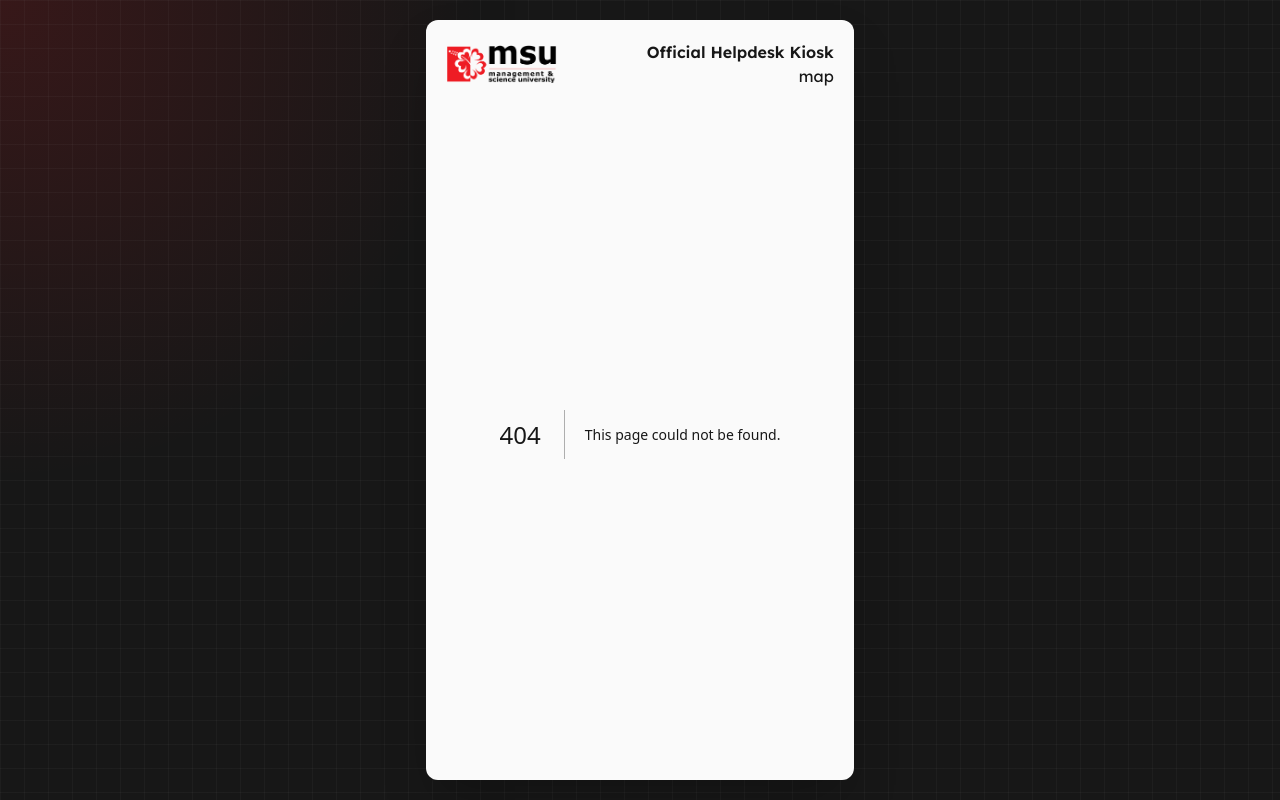
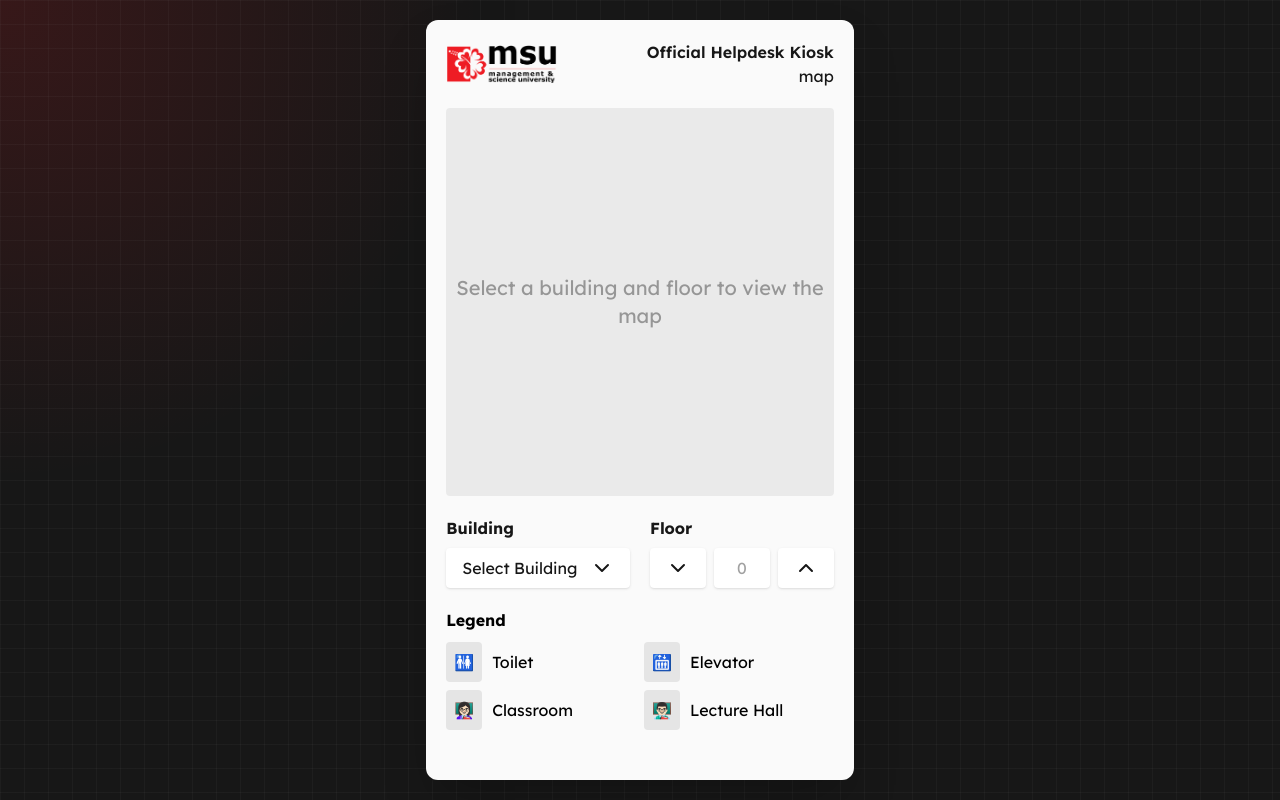
Before and after one commit to 0xLighted/msu-kiosk-demo, a Next.js app: page /map in a window 1280 px wide. Before the commit this address had no page. Built offline with nearby package versions, Linux system fonts and the light colour scheme.

Commit message:
added button component for reusability and added more pages

```diff
--- a/app/chat/page.tsx
+++ b/app/chat/page.tsx
@@ -76,7 +76,7 @@ export default function Chat() {
 							transition={{ duration: 0.3, ease: "easeInOut" }}
 							className="overflow-hidden"
 						>
-							<div className="text-dark bg-white/50 p-2 rounded-md">
+							<div className="text-dark rounded-md">
 								<Keyboard
 									keyboardRef={(r: any) => (keyboard.current = r)}
 									onChange={onKeyboardChange}
--- /dev/null
+++ b/app/map/page.tsx
@@ -0,0 +1,33 @@
+"use client"
+
+import { useState } from "react";
+import MapDisplay from "@/components/map/map-display";
+import MapControls from "@/components/map/map-controls";
+import MapLegend from "@/components/map/map-legend";
+
+export default function MapPage() {
+    const [selectedBuilding, setSelectedBuilding] = useState<string>("");
+    const [selectedFloor, setSelectedFloor] = useState<string>("");
+
+    // Mock data - replace with actual data from API
+    const buildings = { "Management Tower": 20, "Academic Tower": 10, "Science Tower": 15, "Medical Centre": 25 };
+
+    return (
+        <div className="flex flex-1 flex-col gap-5">
+            <MapDisplay
+                building={selectedBuilding}
+                floor={selectedFloor}
+            />
+
+            <MapControls
+                buildings={buildings}
+                selectedBuilding={selectedBuilding}
+                selectedFloor={selectedFloor}
+                onBuildingChange={setSelectedBuilding}
+                onFloorChange={setSelectedFloor}
+            />
+
+            <MapLegend />
+        </div>
+    );
+}
--- /dev/null
+++ b/app/services/page.tsx
@@ -0,0 +1,35 @@
+import MenuButton from "@/components/ui/menu-button";
+
+export default function Services() {
+    const services = {
+        "Finance Department": {
+            "Payment portal": "https://www2.msu.edu.my/molpay/molpay_process_order.php",
+            "Get ticket": "/finance/get-ticket"
+        },
+        "Library": {
+            "Rent book": "/library/rent-book",
+            "Rent room": "/library/rent-room"
+        },
+        "IT Department": {
+            "Rent equipment": "/it/rent-equipment",
+            "Send inquiry": "/it/send-inquiry",
+            "Request assistance": "/it/request-assistance"
+        },
+        "Campus Department": {
+            "Book venue": "/campus/book-venue",
+            "Inquire a room": "/campus/inquire-room"
+        }
+    }
+    return (
+        <div className="flex flex-col gap-5">
+            {Object.entries(services).map(([label, options]) => (
+                <div className="flex w-full flex-col gap-3" key={label}>
+                    <h1 className="text-xl font-semibold">{label}</h1>
+                    {Object.entries(options).map(([optionLabel, path]) => (
+                        <MenuButton key={optionLabel} label={optionLabel} path={path} />
+                    ))}
+                </div>
+            ))}
+        </div>
+    );
+}
--- a/components/home/identity-confirmation.tsx
+++ b/components/home/identity-confirmation.tsx
@@ -1,3 +1,5 @@
+"use client"
+import Button from "@/components/ui/button";
 
 export default function IdentityConfirmation() {
 	return (
@@ -6,12 +8,12 @@ export default function IdentityConfirmation() {
 				Did I identify you correctly?
 			</div>
 			<div className="flex w-full gap-2">
-				<button className="p-2 w-full bg-white shadow-sm rounded-sm cursor-pointer hover:bg-crimson/20 transition-colors duration-200">
+				<Button>
 					Yes
-				</button>
-				<button className="p-2 w-full bg-white shadow-sm rounded-sm cursor-pointer hover:bg-crimson/20 transition-colors duration-200">
+				</Button>
+				<Button>
 					No
-				</button>
+				</Button>
 			</div>
 		</div>
 	);
--- /dev/null
+++ b/components/map/map-controls.tsx
@@ -0,0 +1,102 @@
+"use client"
+
+import { useState } from "react";
+import Button from "@/components/ui/button";
+import { ChevronDown, ChevronUp } from "lucide-react";
+
+interface MapControlsProps {
+    buildings: { [key: string]: number };
+    selectedBuilding: string;
+    selectedFloor: string;
+    onBuildingChange: (building: string) => void;
+    onFloorChange: (floor: string) => void;
+}
+
+export default function MapControls({
+    buildings,
+    selectedBuilding,
+    selectedFloor,
+    onBuildingChange,
+    onFloorChange,
+}: MapControlsProps) {
+    const [isBuildingOpen, setIsBuildingOpen] = useState(false);
+
+    return (
+        <div className="flex gap-5">
+            {/* Building Section */}
+            <div className="flex flex-col gap-2 w-full">
+                <h2 className="font-bold ">Building</h2>
+
+                {/* Building Selector */}
+                <div className="relative">
+
+                    <Button
+                        onClick={() => setIsBuildingOpen(!isBuildingOpen)}
+                        className="flex items-center justify-between"
+                    >
+                        <span className="">
+                            {selectedBuilding || "Select Building"}
+                        </span>
+                        <ChevronDown />
+                    </Button>
+
+                    {isBuildingOpen && (
+                        <div className="absolute top-full left-0 w-full mt-1 bg-white border-2 border-neutral-200 rounded shadow-lg z-10 max-h-48 overflow-y-auto">
+                            {Object.keys(buildings).map((building) => (
+                                <Button
+                                    key={building}
+                                    onClick={() => {
+                                        onBuildingChange(building);
+                                        setIsBuildingOpen(false);
+                                    }}
+                                    className={`${selectedBuilding === building ? "bg-crimson/20" : ""}`}
+                                >
+                                    {building}
+                                </Button>
+                            ))}
+                        </div>
+                    )}
+                </div>
+            </div>
+
+            <div className="flex flex-col gap-2 w-full">
+                {/* Floor Section */}
+                <h2 className="font-bold">Floor</h2>
+
+                {/* Floor Selector */}
+                <div className="flex gap-2 items-center">
+                    <Button
+                        onClick={() => {
+                            const currentFloor = parseInt(selectedFloor) || 0;
+                            if (currentFloor > 0) {
+                                onFloorChange((currentFloor - 1).toString());
+                            }
+                        }}
+                        className="flex items-center justify-center w-fit"
+                        disabled={!selectedBuilding || parseInt(selectedFloor) <= 0}
+                    >
+                        <ChevronDown />
+                    </Button>
+
+                    <div className={`w-full p-2 px-4 bg-white shadow-sm rounded-sm text-center ${!selectedBuilding ? "bg-neutral-100 text-neutral-400" : ""}`}>
+                        {selectedFloor || "0"}
+                    </div>
+
+                    <Button
+                        onClick={() => {
+                            const currentFloor = parseInt(selectedFloor) || 0;
+                            const maxFloor = selectedBuilding ? buildings[selectedBuilding as keyof typeof buildings] : 0;
+                            if (currentFloor < maxFloor) {
+                                onFloorChange((currentFloor + 1).toString());
+                            }
+                        }}
+                        className="flex items-center justify-center w-fit"
+                        disabled={!selectedBuilding || parseInt(selectedFloor) >= (selectedBuilding ? buildings[selectedBuilding as keyof typeof buildings] : 0)}
+                    >
+                        <ChevronUp />
+                    </Button>
+                </div>
+            </div>
+        </div>
+    );
+}
--- /dev/null
+++ b/components/map/map-display.tsx
@@ -0,0 +1,23 @@
+interface MapDisplayProps {
+    building: string;
+    floor: string;
+}
+
+export default function MapDisplay({ building, floor }: MapDisplayProps) {
+    return (
+        <div className="w-full aspect-square bg-neutral-200 animate-pulse rounded-sm flex items-center justify-center">
+            {/* Placeholder for actual map - will be replaced with interactive map */}
+            <div className="text-center text-neutral-500">
+                {building && floor ? (
+                    <div>
+                        <p className="text-2xl font-semibold">{building}</p>
+                        <p className="text-xl">Level {floor}</p>
+                        <p className="text-sm mt-4">Map will be displayed here</p>
+                    </div>
+                ) : (
+                    <p className="text-xl">Select a building and floor to view the map</p>
+                )}
+            </div>
+        </div>
+    );
+}
--- /dev/null
+++ b/components/map/map-legend.tsx
@@ -0,0 +1,32 @@
+export default function MapLegend() {
+    const legendItems = [
+        { icon: "🚻", label: "Toilet" },
+        { icon: "🛗", label: "Elevator" },
+        { icon: "👩🏻‍🏫", label: "Classroom" },
+        { icon: "👨🏻‍🏫", label: "Lecture Hall" },
+    ];
+
+    return (
+        <div className="flex-1 flex flex-col gap-2.5">
+            {/* Legend Label */}
+            <h2 className="font-bold text-black">Legend</h2>
+
+            {/* Legend Items */}
+            <div className="grid grid-cols-2 gap-2">
+                {legendItems.map((item) => (
+                    <div
+                        key={item.label}
+                        className="flex gap-2.5 items-center"
+                    >
+                        {/* Icon placeholder */}
+                        <div className="p-2 bg-neutral-200 rounded-sm flex items-center justify-center">
+                            {item.icon}
+                        </div>
+                        {/* Label */}
+                        <p className="text-black">{item.label}</p>
+                    </div>
+                ))}
+            </div>
+        </div>
+    );
+}
--- /dev/null
+++ b/components/ui/button.tsx
@@ -0,0 +1,14 @@
+import { cn } from "@/lib/utils";
+
+interface ButtonProps {
+    children: React.ReactNode;
+    className?: string;
+    onClick?: () => void;
+    disabled?: boolean;
+}
+
+export default function Button({ children, className, onClick, disabled }: ButtonProps) {
+    return (
+        <button className={cn("p-2 px-4 w-full bg-white shadow-sm rounded-sm cursor-pointer hover:bg-crimson/20 transition-colors duration-200", className)} onClick={onClick} disabled={disabled}>{children}</button>
+    )
+}
```
